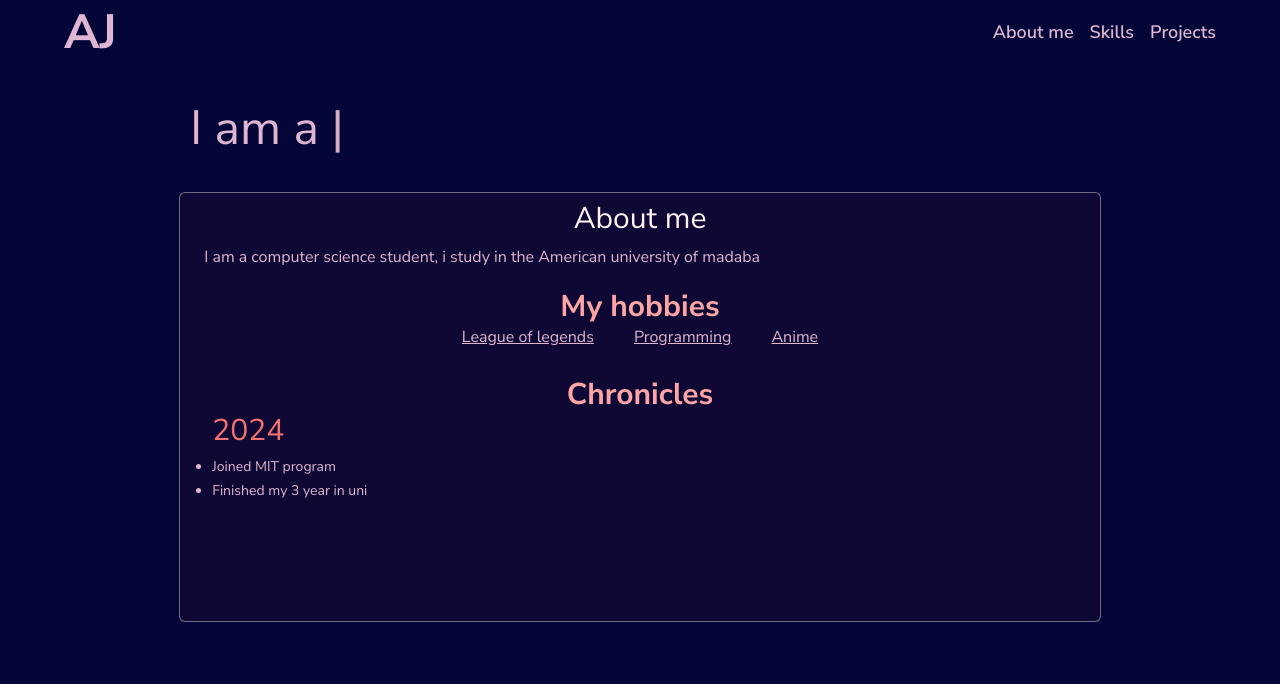
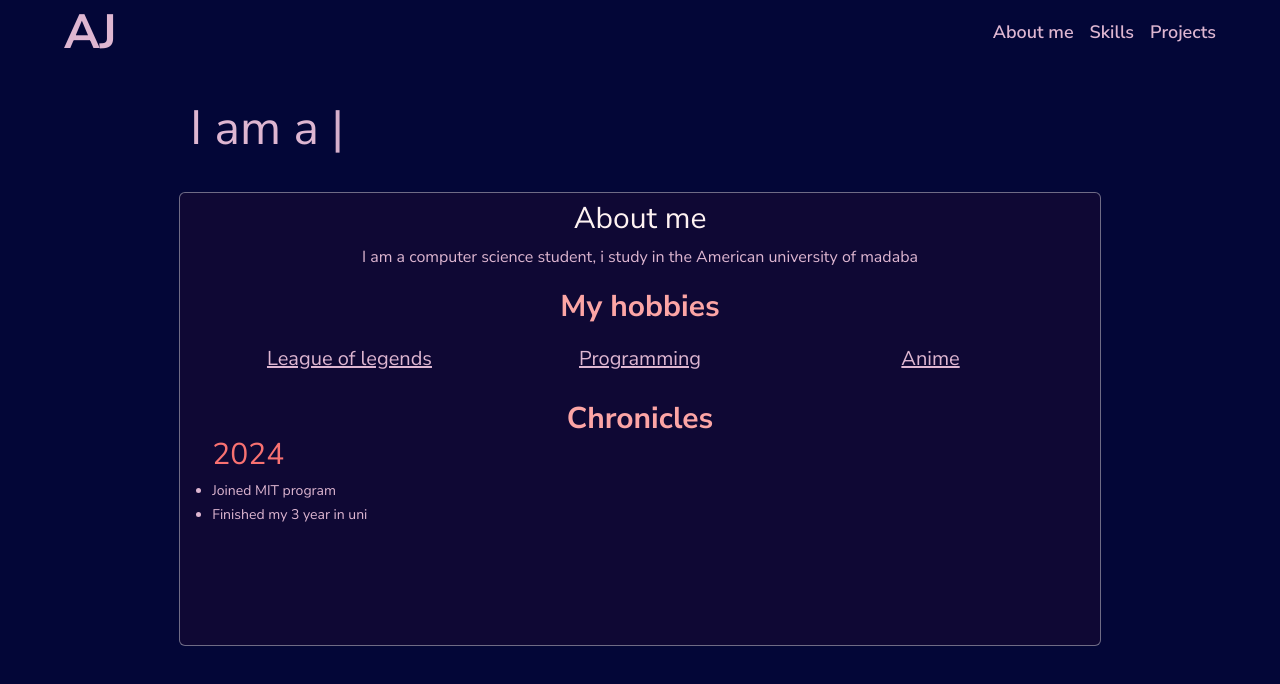
Before and after one commit to araj-abood/my_porot, a React (Vite) app: page / in a window 1280 px wide. Shown: the top 684 px of the page. Built offline with nearby package versions, Linux system fonts and the light colour scheme.

Commit message:
New Build

```diff
--- a/src/components/AboutMe.jsx
+++ b/src/components/AboutMe.jsx
@@ -7,7 +7,7 @@ function AboutMe() {
     <div className="w-[80%]  mx-auto px-3 py-2 rounded-md border-white/40 border-[1px] bg-red-900/10">
       <h2 className="text-center text-3xl text-red-50 mb-2">About me</h2>
       <div className="px-3">
-        <h1 className="mb-5 ">
+        <h1 className="mb-5 text-center">
           I am a computer science student, i study in the American university of
           madaba
         </h1>
@@ -15,7 +15,7 @@ function AboutMe() {
           My hobbies
         </h2>
 
-        <ol className="flex justify-center gap-10">
+        <ol className="grid grid-cols-3 mt-5 ">
           <HobbiesItem text={"League of legends"} />
           <HobbiesItem text={"Programming"} />
           <HobbiesItem text={"Anime"} />
--- a/src/components/about-me/HobbiesItem.jsx
+++ b/src/components/about-me/HobbiesItem.jsx
@@ -1,7 +1,11 @@
 import React from "react";
 
 function HobbiesItem({ text }) {
-  return <li className="underline">{text}</li>;
+  return (
+    <li className="underline flex justify-center text-xl hover:text-red-400 transition-all duration-300 ">
+      {text}
+    </li>
+  );
 }
 
 export default HobbiesItem;
```
